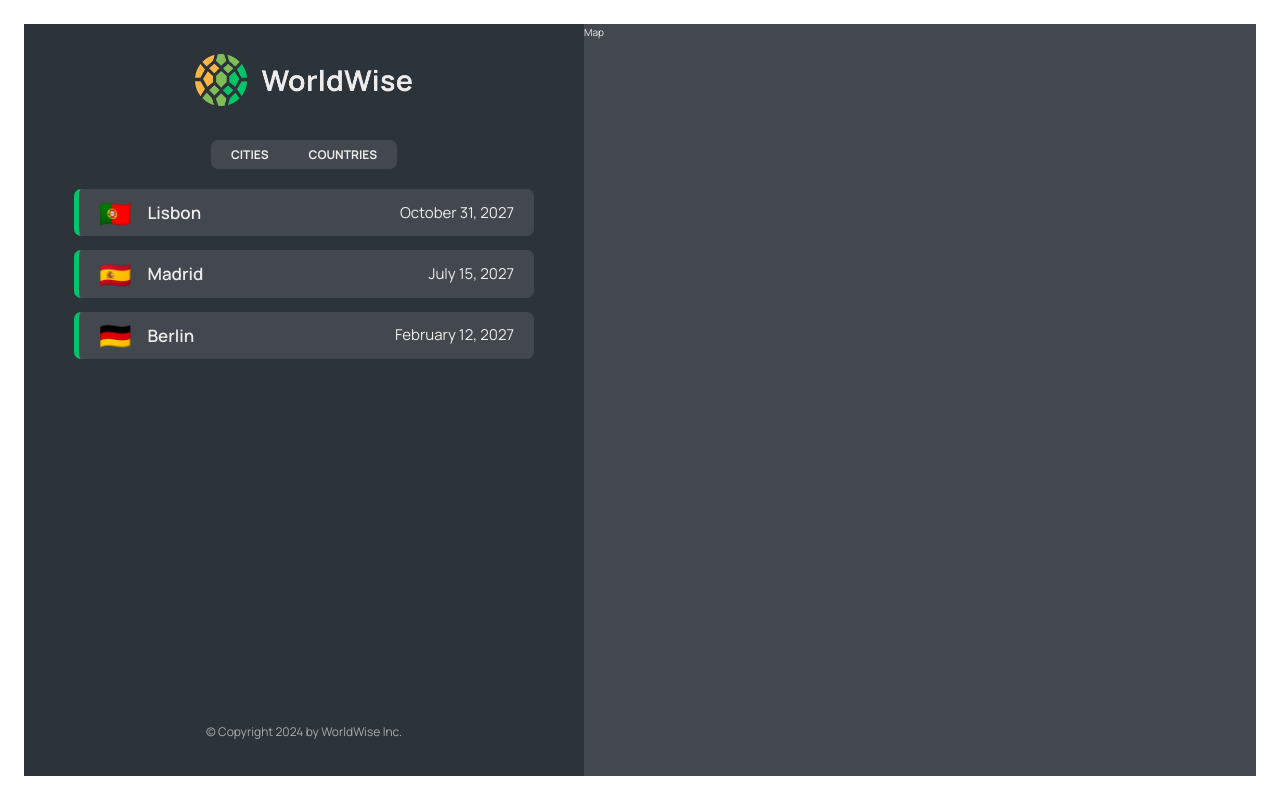
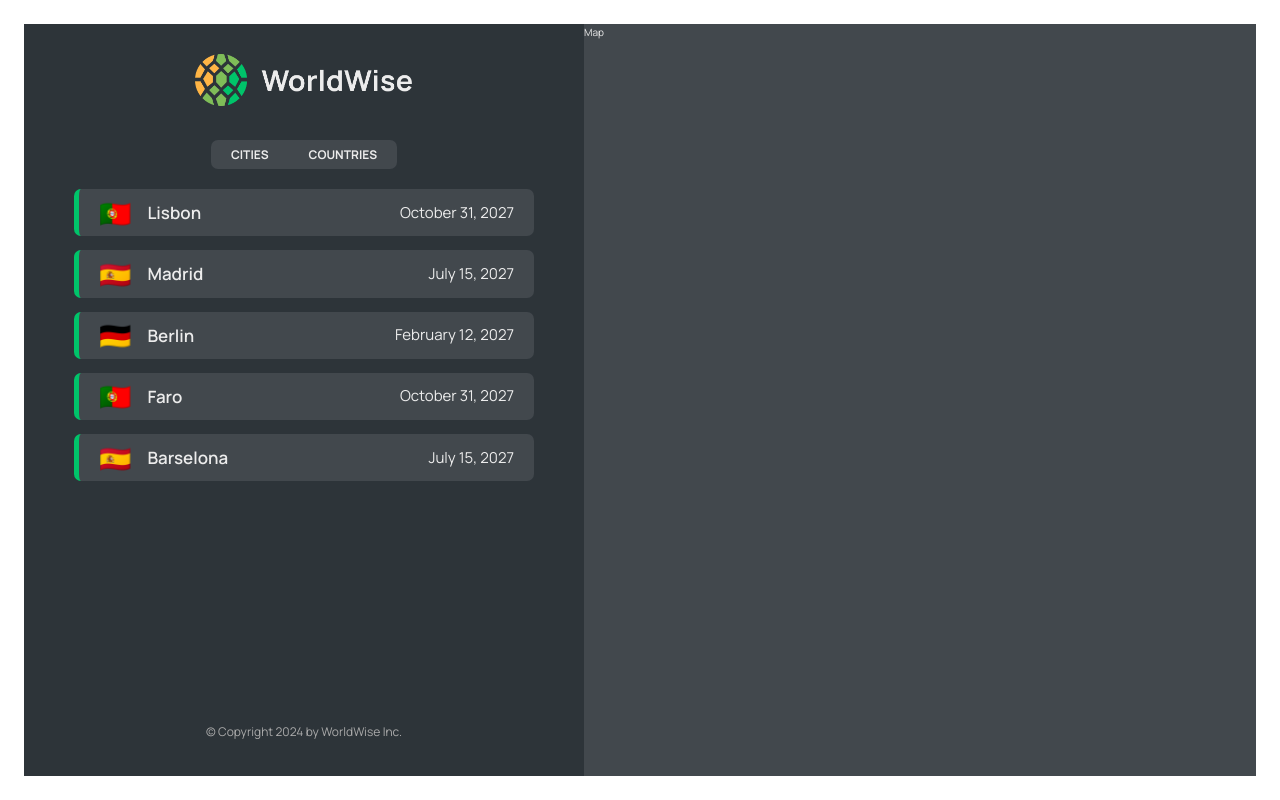
Before and after one commit to varshil-shah/react-worldwise, a React (Vite) app: page /app in a window 1280 px wide. Built offline with nearby package versions, Linux system fonts and the light colour scheme; data requests are answered from the project's data file.

Commit message:
Design the component for countries

```diff
--- a/data/cities.json
+++ b/data/cities.json
@@ -35,6 +35,30 @@
         "lng": 13.376933665713324
       },
       "id": 98443197
+    },
+    {
+      "cityName": "Faro",
+      "country": "Portugal",
+      "emoji": "🇵🇹",
+      "date": "2027-10-31T15:59:59.138Z",
+      "notes": "My favorite city so far!",
+      "position": {
+        "lat": 38.727881642324164,
+        "lng": -9.140900099907554
+      },
+      "id": 454545
+    },
+    {
+      "cityName": "Barselona",
+      "country": "Spain",
+      "emoji": "🇪🇸",
+      "date": "2027-07-15T08:22:53.976Z",
+      "notes": "",
+      "position": {
+        "lat": 40.46635901755316,
+        "lng": -3.7133789062500004
+      },
+      "id": 323232
     }
   ]
 }
--- a/src/App.jsx
+++ b/src/App.jsx
@@ -1,5 +1,6 @@
 import { useEffect, useState } from "react";
 import { BrowserRouter, Route, Routes } from "react-router-dom";
+
 import Homepage from "./pages/Homepage";
 import Product from "./pages/Product";
 import Pricing from "./pages/Pricing";
@@ -7,14 +8,13 @@
 import AppLayout from "./pages/AppLayout";
 import Login from "./pages/Login";
 import CityList from "./components/CityList";
+import CountryList from "./components/CountryList";
 
 const BASE_URL = "http://localhost:3000";
 
 function App() {
   const [cities, setCities] = useState([]);
   const [isLoading, setIsLoading] = useState(false);
-
-  console.log({ cities, isLoading });
 
   useEffect(function () {
     async function fetchCities() {
@@ -49,7 +49,10 @@
             path="cities"
             element={<CityList cities={cities} isLoading={isLoading} />}
           />
-          <Route path="countries" element={<p>List of countries...</p>} />
+          <Route
+            path="countries"
+            element={<CountryList cities={cities} isLoading={isLoading} />}
+          />
           <Route path="form" element={<p>Form...</p>} />
         </Route>
         <Route path="*" element={<PageNotFound />} />
--- /dev/null
+++ b/src/components/CountryList.jsx
@@ -0,0 +1,29 @@
+import CountryItem from "./CountryItem";
+import styles from "./CountryList.module.css";
+import Spinner from "./Spinner";
+import Message from "./Message";
+
+function CountryList({ cities, isLoading }) {
+  if (isLoading) return <Spinner />;
+
+  if (!cities.length)
+    return (
+      <Message message="Add your first city by clicking a city of a map." />
+    );
+
+  const countries = cities.reduce((arr, city) => {
+    if (!arr.map((el) => el.country).includes(city.country))
+      return [...arr, { country: city.country, emoji: city.emoji }];
+    else return arr;
+  }, []);
+
+  return (
+    <ul className={styles.countryList}>
+      {countries.map((country) => (
+        <CountryItem country={country} key={country.id} />
+      ))}
+    </ul>
+  );
+}
+
+export default CountryList;
--- a/src/components/CountryList.module.css
+++ b/src/components/CountryList.module.css
@@ -2,8 +2,6 @@
   width: 100%;
   height: 65vh;
   list-style: none;
-  overflow-y: scroll;
-  overflow-x: hidden;
 
   display: grid;
   grid-template-columns: 1fr 1fr;
```
